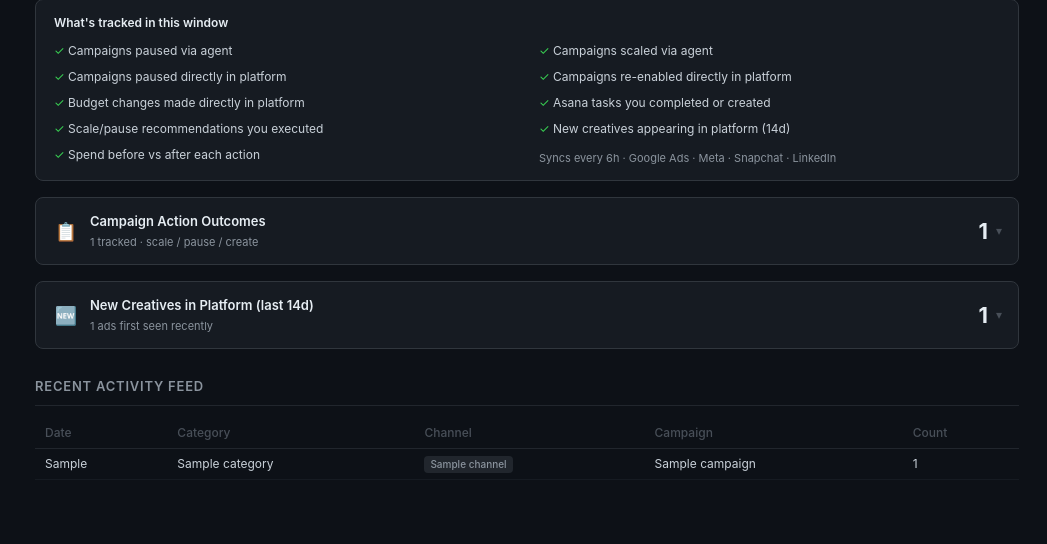
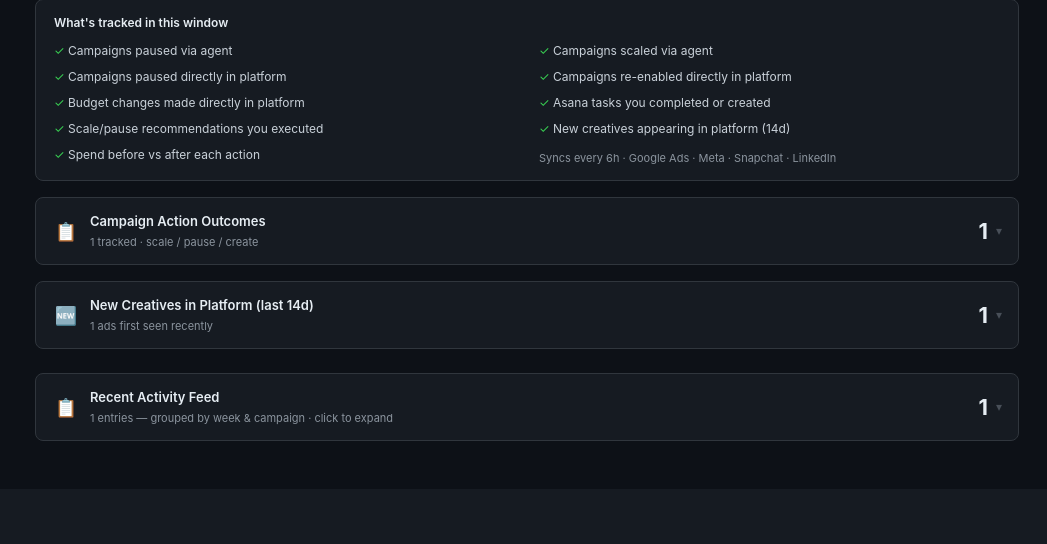
Before and after one commit to Rana96-run/nexa-performance-agent, a Flask app: template reports/templates/activity.html in a window 1280 px wide. Shown: the part 1181-1725 px from the top of the page, without its empty margins (233-1280 px from the left). After the commit the page ends 1622 px from the top, so only its background shows below. Run offline with Flask 3, Linux system fonts and the light colour scheme; the template is opened without the code that fills it: most values are stand-ins (such as "Sample title", 1, 10 or a date in 2020).

Commit message:
feat(activity): grouped feed + Asana status on all task rows
Recent Activity Feed:
- Collapsed by default, click header to expand
- Grouped by (week, category, campaign) — one row per unique combo
- Week label instead of day: 'Week of May 5'
- Count badge (blue pill) when a campaign appears multiple times
- Reduces a 80-row flat list to a scannable grouped summary

Asana task status column added to:
- Asana Tasks Created table: Status (done / open) per task via GID lookup
- Keywords Added table: Task Status column (matched by day + asset_level)
- Negatives Added table: Task Status column (same lookup)

Python changes:
- _week_label() helper: Mon-aligned week string, Windows-safe strftime
- _feed_groups dict: accumulates counts per (week, category, campaign)
- _asana_status lookup: built from task_status_rows after ts_sql runs
- Post-process loop enriches metrics["keywords_added"] and
  metrics["negatives_added"] rows before render_template

Co-Authored-By: Claude Sonnet 4.6 <noreply@anthropic.com>

```diff
--- a/reports/app.py
+++ b/reports/app.py
@@ -828,17 +828,32 @@ def activity_dashboard():
         for k, v in sorted(sidebar_raw.items(), key=lambda x: -x[1])
     ]
 
-    # ── Recent activity feed ───────────────────────────────────────────────────
-    recent_activity = [
-        {
-            "ts":       str(r.day),
-            "category": _CAT_MAP.get(r.action, r.action.replace("_", " ").title()),
-            "channel":  r.channel or "—",
-            "campaign": r.campaign_name or "—",
-            "count":    r.cnt,
-        }
-        for r in detail_rows[:80]
-    ]
+    # ── Recent activity feed — grouped by (week, category, campaign) ─────────
+    def _week_label(d) -> str:
+        from datetime import date as _date
+        if isinstance(d, str):
+            try: d = _date.fromisoformat(d)
+            except Exception: return str(d)
+        monday = d - timedelta(days=d.weekday())
+        return f"Week of {monday.strftime('%b')} {monday.day}"
+
+    _feed_groups: dict[tuple, dict] = {}
+    for r in detail_rows:
+        wk  = _week_label(r.day)
+        cat = _CAT_MAP.get(r.action, r.action.replace("_", " ").title())
+        cam = r.campaign_name or "—"
+        ch  = r.channel or "—"
+        key = (wk, cat, cam)
+        if key not in _feed_groups:
+            _feed_groups[key] = {"week": wk, "category": cat,
+                                 "channel": ch, "campaign": cam, "count": 0}
+        _feed_groups[key]["count"] += int(r.cnt or 1)
+
+    recent_activity = sorted(
+        _feed_groups.values(),
+        key=lambda x: x["week"],
+        reverse=True,
+    )[:120]
 
     metrics = {
         "campaigns_created":  m_campaigns_created,
@@ -976,6 +991,38 @@ def activity_dashboard():
         ],
     }
 
+    # ── Enrich keyword/negative/asana rows with Asana task completion status ──
+    # Build lookup: "YYYY-MM-DD|asset_level" -> "done" | "open"
+    _asana_status: dict[str, str] = {}
+    for r in task_status_rows:
+        if not r.created_day:
+            continue
+        k = f"{r.created_day}|{r.asset_level or 'keyword'}"
+        if r.completed:
+            _asana_status[k] = "done"
+        elif k not in _asana_status:
+            _asana_status[k] = "open"
+
+    def _task_status(day, level="keyword") -> str:
+        return _asana_status.get(f"{day}|{level}", "—")
+
+    for row in metrics["keywords_added"]["rows"]:
+        row["asana_status"] = _task_status(row["day"])
+    for row in metrics["negatives_added"]["term_rows"]:
+        row["asana_status"] = _task_status(row["day"])
+    # Asana tasks card: match by GID via completed_rows lookup
+    _done_gids = {r["gid"] for r in asana_completion["completed_rows"]}
+    for row in metrics["asana_tasks"]["rows"]:
+        gid = next(
+            (r.gid for r in task_status_rows if r.title == row["title"]), None
+        )
+        if gid and gid in _done_gids:
+            row["asana_status"] = "done"
+        elif gid:
+            row["asana_status"] = "open"
+        else:
+            row["asana_status"] = "—"
+
     # ── 6. Channel follow-up: outcome of agent actions ─────────────────────────
     followup_rows = []
     try:
--- a/reports/templates/activity.html
+++ b/reports/templates/activity.html
@@ -422,12 +422,13 @@ a:hover{text-decoration:underline}
         </div>
         {% if metrics.keywords_added.rows %}
         <table class="dtable">
-          <tr><th>Date</th><th>Channel</th><th>Count</th></tr>
+          <tr><th>Date</th><th>Channel</th><th>Count</th><th>Task Status</th></tr>
           {% for r in metrics.keywords_added.rows %}
           <tr>
             <td>{{ r.day }}</td>
             <td><span class="tag {{ (r.channel or '')|lower }}">{{ r.channel or '—' }}</span></td>
             <td>{{ r.cnt }}</td>
+            <td>{% if r.asana_status == 'done' %}<span style="color:#39d353">✅ done</span>{% elif r.asana_status == 'open' %}<span style="color:#e3b341">⏳ open</span>{% else %}—{% endif %}</td>
           </tr>
           {% endfor %}
         </table>
@@ -490,9 +491,13 @@ a:hover{text-decoration:underline}
         </div>
         {% if metrics.negatives_added.term_rows %}
         <table class="dtable">
-          <tr><th>Date</th><th>Term</th></tr>
+          <tr><th>Date</th><th>Term Blocked</th><th>Task Status</th></tr>
           {% for r in metrics.negatives_added.term_rows %}
-          <tr><td>{{ r.day }}</td><td>{{ r.term }}</td></tr>
+          <tr>
+            <td>{{ r.day }}</td>
+            <td>{{ r.term }}</td>
+            <td>{% if r.asana_status == 'done' %}<span style="color:#39d353">✅ done</span>{% elif r.asana_status == 'open' %}<span style="color:#e3b341">⏳ open</span>{% else %}—{% endif %}</td>
+          </tr>
           {% endfor %}
         </table>
         {% else %}<div style="color:#484f58;font-size:12px;padding:4px 0">No negatives added in this period.</div>{% endif %}
@@ -564,13 +569,14 @@ a:hover{text-decoration:underline}
         {% endif %}
         {% if metrics.asana_tasks.rows %}
         <table class="dtable">
-          <tr><th>Date</th><th>Title</th><th>Project</th><th>Type</th></tr>
+          <tr><th>Date</th><th>Title</th><th>Project</th><th>Type</th><th>Status</th></tr>
           {% for r in metrics.asana_tasks.rows %}
           <tr>
             <td>{{ r.day }}</td>
             <td>{{ r.title }}</td>
             <td><span class="tag">{{ r.project_key }}</span></td>
             <td>{{ r.task_action or '—' }}</td>
+            <td>{% if r.asana_status == 'done' %}<span style="color:#39d353">✅ done</span>{% elif r.asana_status == 'open' %}<span style="color:#e3b341">⏳ open</span>{% else %}—{% endif %}</td>
           </tr>
           {% endfor %}
         </table>
@@ -1204,21 +1210,41 @@ a:hover{text-decoration:underline}
   </div>
 
   <!-- ── Recent Activity ── -->
-  <div class="section-head">Recent Activity Feed</div>
+  <div class="card" id="recent_feed" style="margin-bottom:24px">
+    <div class="card-header" onclick="toggleCard(this)">
+      <div class="card-left">
+        <div class="card-icon">📋</div>
+        <div>
+          <div class="card-name">Recent Activity Feed</div>
+          <div class="card-counts">{{ recent_activity|length }} entries — grouped by week &amp; campaign · click to expand</div>
+        </div>
+      </div>
+      <div class="card-right">
+        <div class="card-num">{{ recent_activity|length }}</div>
+        <div class="card-arrow">▾</div>
+      </div>
+    </div>
+    <div class="card-body">
       <table class="activity-table">
         <tr>
-      <th>Date</th><th>Category</th><th>Channel</th><th>Campaign</th><th>Count</th>
+          <th>Week</th><th>Category</th><th>Channel</th><th>Campaign</th><th>#</th>
         </tr>
         {% for row in recent_activity %}
         <tr>
-      <td>{{ row.ts }}</td>
+          <td style="white-space:nowrap;color:#8b949e;font-size:11px">{{ row.week }}</td>
           <td>{{ row.category }}</td>
           <td><span class="tag {{ (row.channel or '')|lower }}">{{ row.channel }}</span></td>
-      <td style="max-width:220px;overflow:hidden;text-overflow:ellipsis;white-space:nowrap">{{ row.campaign }}</td>
-      <td>{{ row.count }}</td>
+          <td style="max-width:220px;overflow:hidden;text-overflow:ellipsis;white-space:nowrap" title="{{ row.campaign }}">{{ row.campaign }}</td>
+          <td>
+            {% if row.count > 1 %}
+            <span style="background:#1f6feb;color:#e6edf3;border-radius:10px;padding:1px 8px;font-size:11px;font-weight:600">{{ row.count }}</span>
+            {% else %}1{% endif %}
+          </td>
         </tr>
         {% endfor %}
       </table>
+    </div>
+  </div>
 
 </main>
 </div><!-- /shell -->
```
Lines whose indentation alone changed are shown as unchanged.
